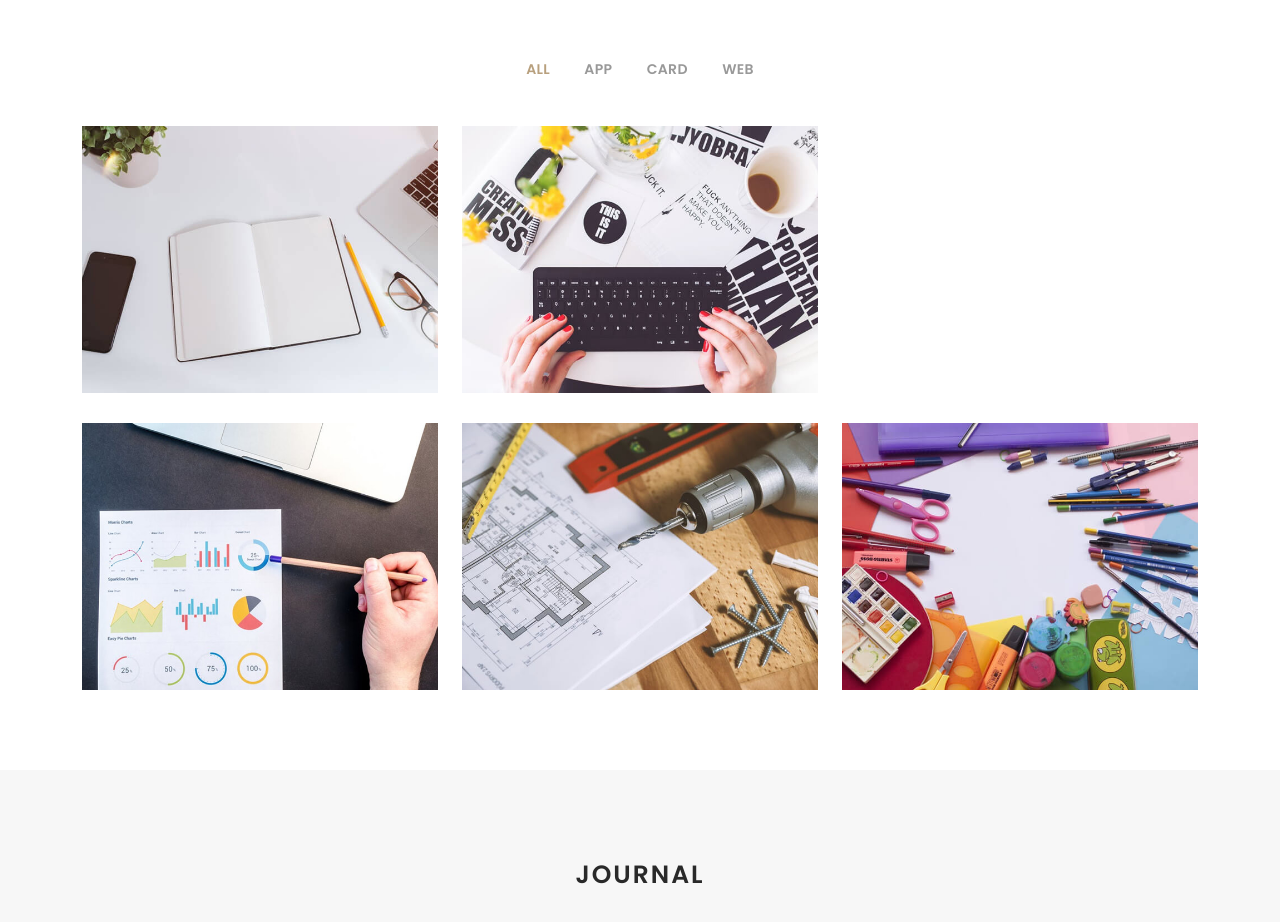
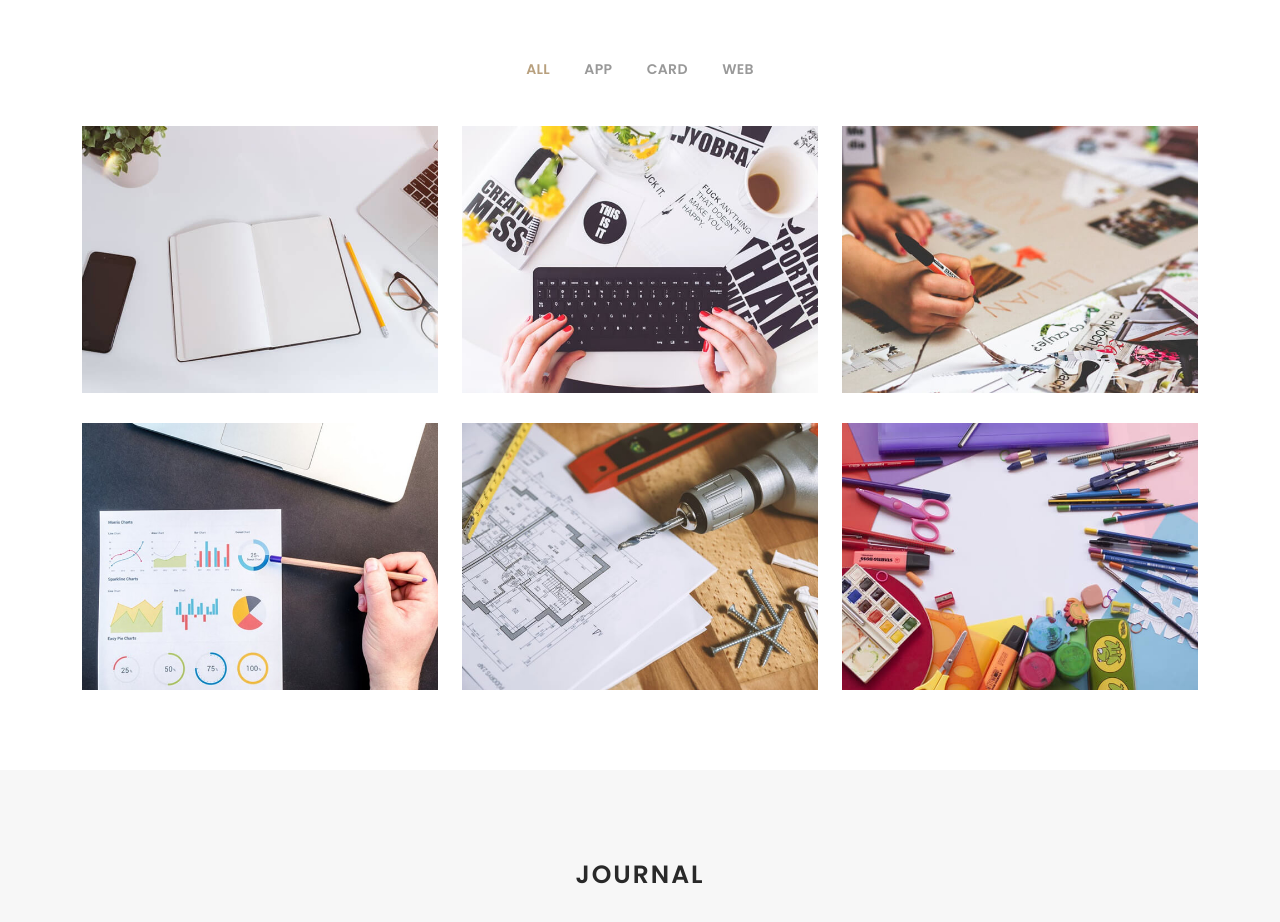
Before and after one commit to kamalhlc73/folio_template, a plain HTML site: page index.html in a window 1280 px wide. Shown: the part 1820-2742 px from the top of the page. Drawn offline with nearby package versions, Linux system fonts and the light colour scheme; files whose address does not match are found by name; a web font is replaced by a local one.

Commit message:
Update index.html

```diff
--- a/index.html
+++ b/index.html
@@ -233,7 +233,7 @@
           </div>
 
           <div class="col-lg-4 col-md-6 portfolio-item filter-app">
-            <img src="portfolio/portfolio-3.jpg" class="img-fluid" alt="">
+            <img src="portfolio-3.jpg" class="img-fluid" alt="">
             <div class="portfolio-info">
               <h4>App 2</h4>
               <p>App</p>
```
